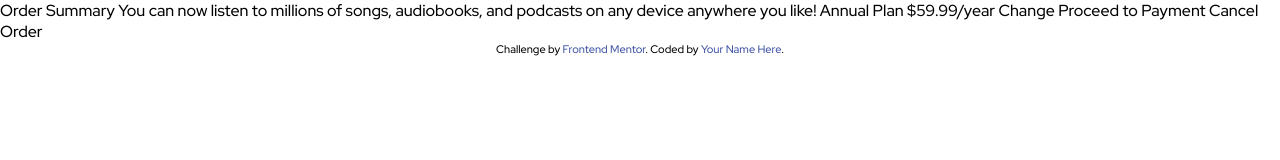
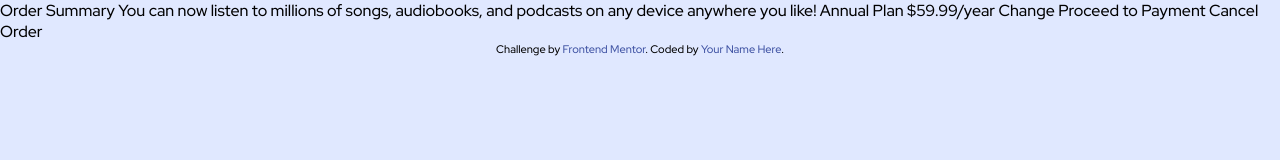
Before and after one commit to AimanAnizan56/Order-Summary-Card, a website: page index.html in a window 1280 px wide. Drawn offline with nearby package versions, Linux system fonts and the light colour scheme; files that its build step writes are made by us from their sources.

Commit message:
Update body background

```diff
--- a/app/scss/globals/boilerplate.scss
+++ b/app/scss/globals/boilerplate.scss
@@ -1,3 +1,5 @@
+@use '../util' as *;
+
 html {
     font-size: 100%;
     box-sizing: border-box;
@@ -10,8 +12,24 @@ html {
 }
 
 body {
+    background: var(--paleblue);
     font-family: var(--red-hat);
     font-size: 16px;
     margin: 0;
     padding: 0;
+
+    &::before {
+        @include breakpoint(xlarge) {
+            content: '';
+            background-repeat: no-repeat;
+            background-size: contain;
+            width: 100%;
+            height: 100%;
+            position: absolute;
+            top: rem(-100);
+            left: 0;
+            z-index: -1;
+            background-image: url('/images/pattern-background-desktop.svg');
+        }
+    }
 }
```
